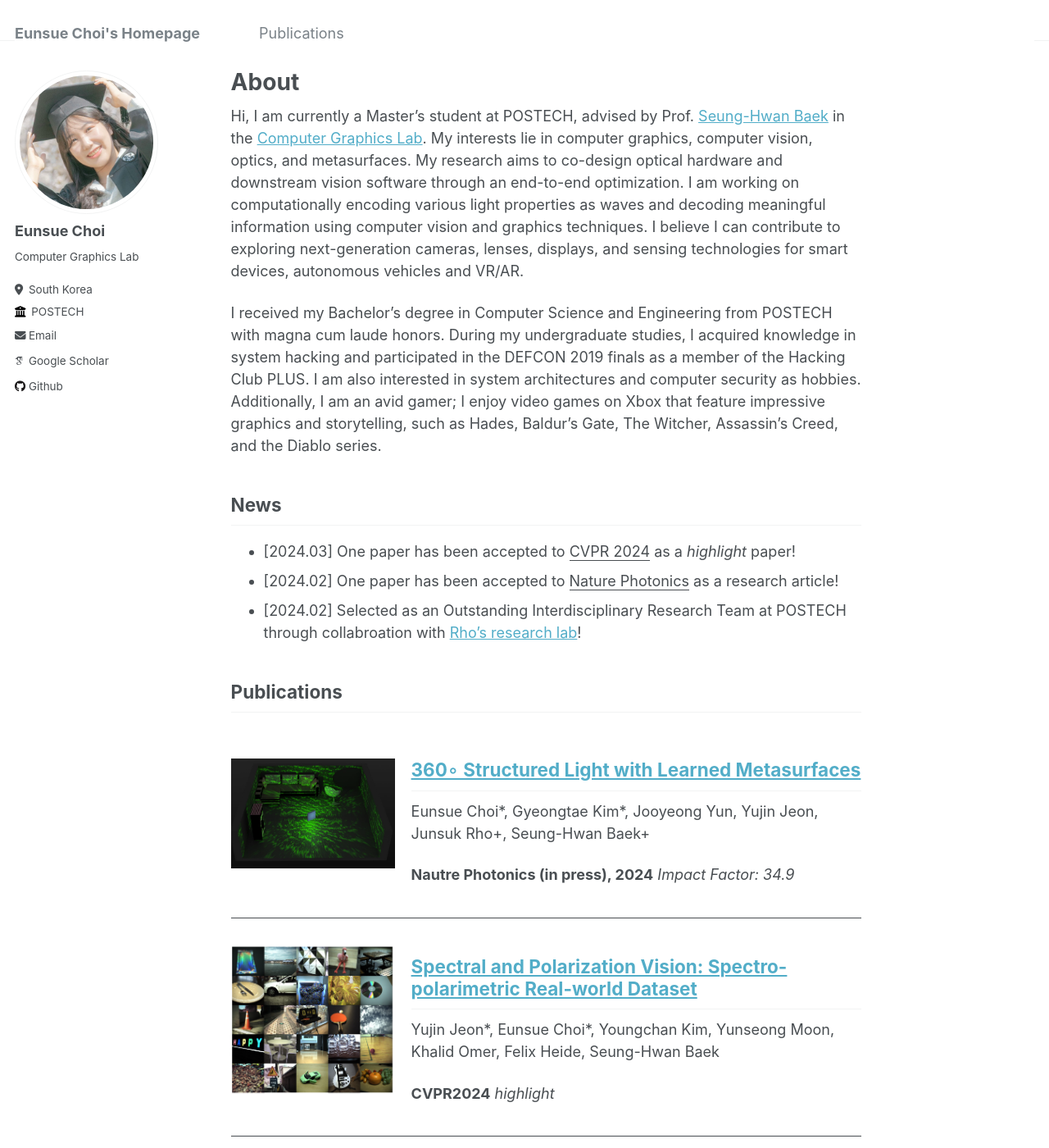
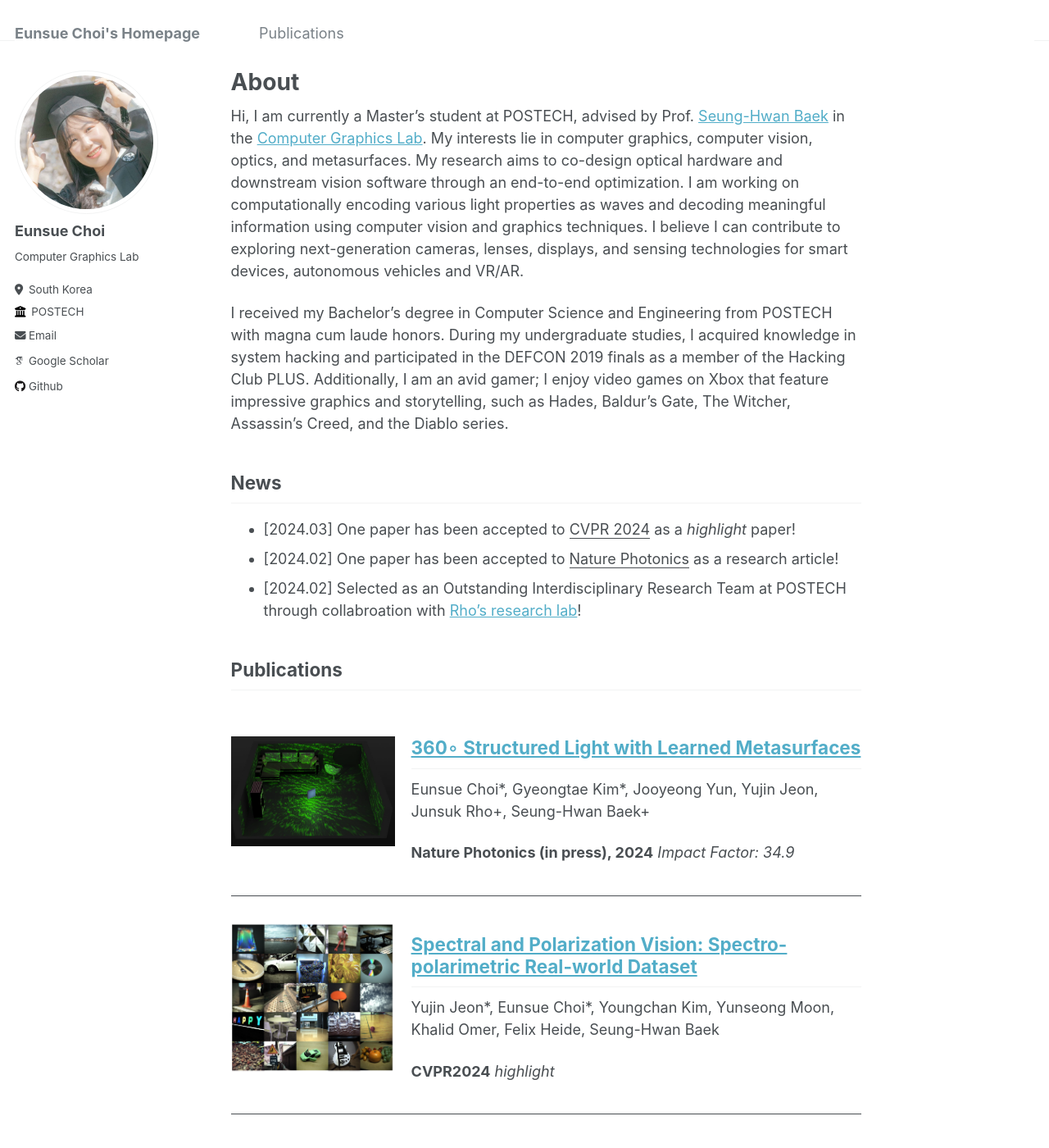
Before and after one commit to ches00/ches00.github.io, a Jekyll site: the page built from _pages/about.md, in a window 1280 px wide and 1400 px high. Shown: the whole window at 82% size. Built offline with Jekyll 4.4.1, drawn with Linux system fonts in a browser that asks for light colours; some web fonts are replaced.

Commit message:
correct typo

```diff
--- a/_pages/about.md
+++ b/_pages/about.md
@@ -7,9 +7,9 @@ redirect_from:
   - /about.html
 ---
 
-Hi, I am currently a Master's student at POSTECH, advised by Prof. [Seung-Hwan Baek](https://www.shbaek.com/) in the [Computer Graphics Lab](https://www.cg.postech.ac.kr). My interests lie in computer graphics, computer vision, optics, and metasurfaces. My research aims to co-design optical hardware and downstream vision software through an end-to-end optimization. I am working on computationally encoding various light properties as waves and decoding meaningful information using computer vision and graphics techniques. I believe I can contribute to exploring next-generation cameras, lenses, displays, and sensing technologies for smart devices, autonomous vehicles and VR/AR.
+Hi, I am currently a Master's student at POSTECH, advised by Prof. [Seung-Hwan Baek](https://www.shbaek.com/) in the [Computer Graphics Lab](https://cg.postech.ac.kr). My interests lie in computer graphics, computer vision, optics, and metasurfaces. My research aims to co-design optical hardware and downstream vision software through an end-to-end optimization. I am working on computationally encoding various light properties as waves and decoding meaningful information using computer vision and graphics techniques. I believe I can contribute to exploring next-generation cameras, lenses, displays, and sensing technologies for smart devices, autonomous vehicles and VR/AR.
 
-I received my Bachelor's degree in Computer Science and Engineering from POSTECH with magna cum laude honors. During my undergraduate studies, I acquired knowledge in system hacking and participated in the DEFCON 2019 finals as a member of the Hacking Club PLUS. I am also interested in system architectures and computer security as hobbies. Additionally, I am an avid gamer; I enjoy video games on Xbox that feature impressive graphics and storytelling, such as Hades, Baldur's Gate, The Witcher, Assassin's Creed, and the Diablo series.
+I received my Bachelor's degree in Computer Science and Engineering from POSTECH with magna cum laude honors. During my undergraduate studies, I acquired knowledge in system hacking and participated in the DEFCON 2019 finals as a member of the Hacking Club PLUS. Additionally, I am an avid gamer; I enjoy video games on Xbox that feature impressive graphics and storytelling, such as Hades, Baldur's Gate, The Witcher, Assassin's Creed, and the Diablo series.
 
 
 
```
Also changed, not shown: _publications/photonics.md (+1 -1 lines).
